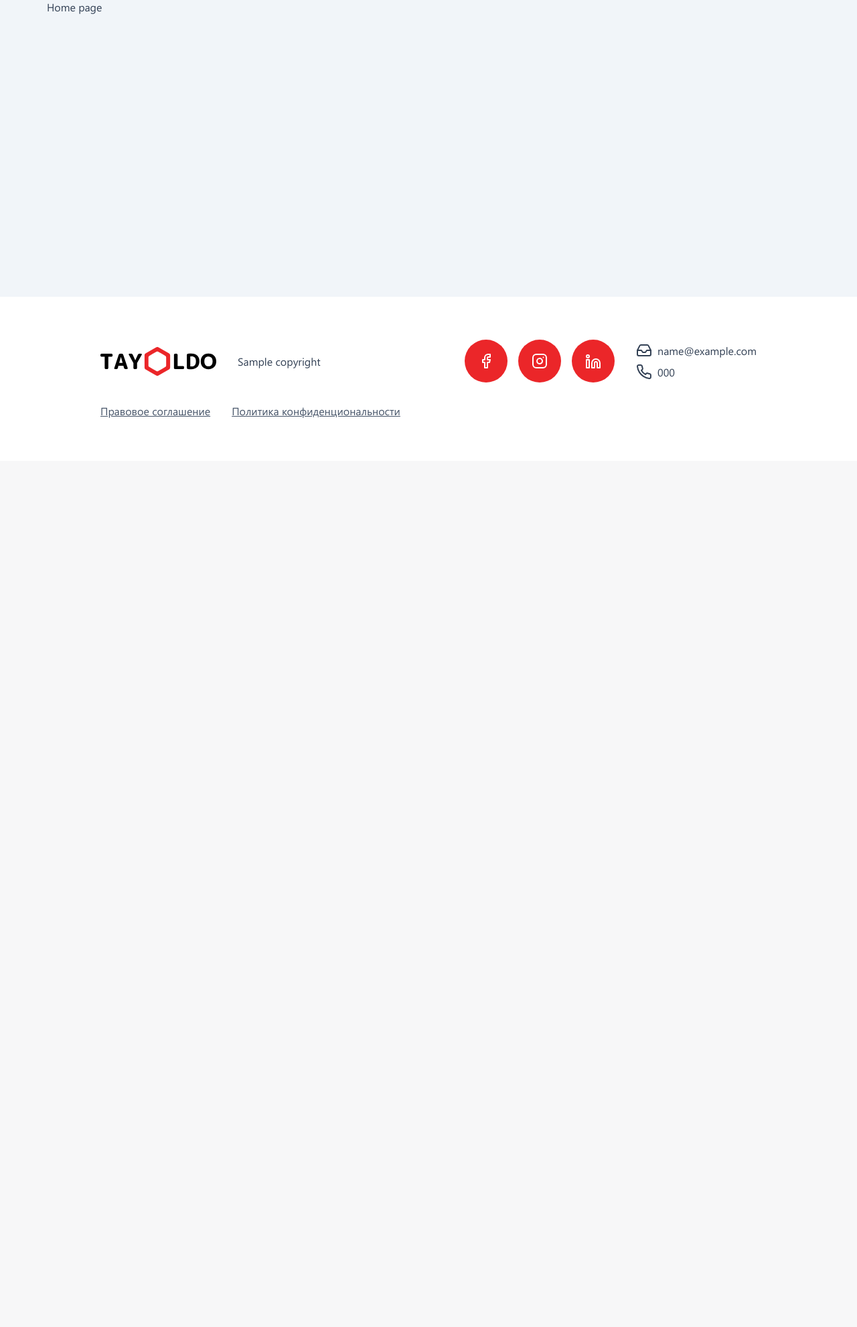
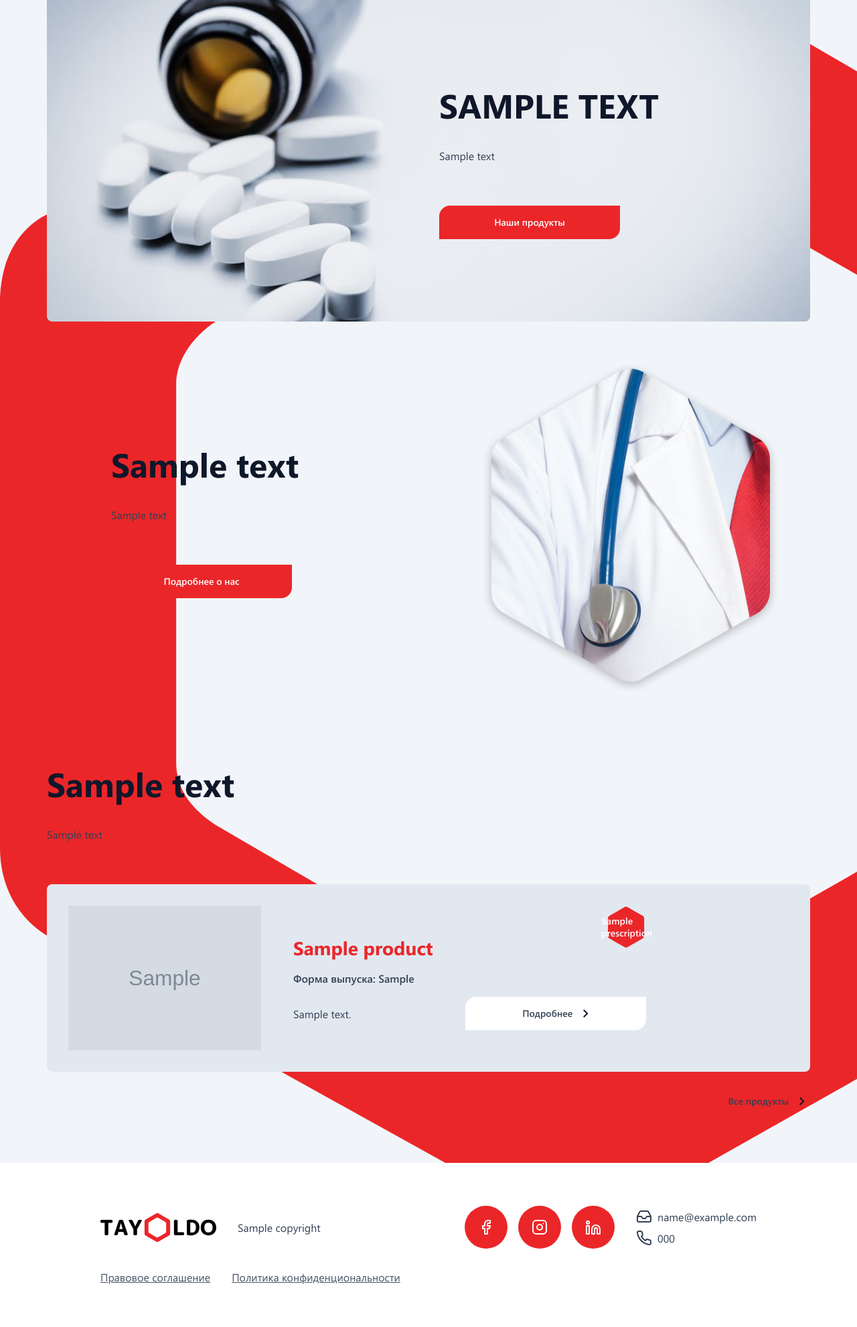
Before and after one commit to kafyar2022/tayoldo, a Laravel app: template resources/views/pages/home.blade.php in a window 1280 px wide; the page is wider, and only the part inside the window is pictured. Shown: the part 112-2093 px from the top of that part at 67% size. Before the commit the page ends 736 px from the top of that part, so only its background shows below. Run offline with Laravel 8, Linux system fonts and the light colour scheme; the template is opened without the code that fills it: most values are stand-ins (such as "Sample title", 1, 10 or a date in 2020); grey boxes marked "Sample" are stand-in pictures; parts of the project's set-up code (start-up, migrations or seed data) failed here and were passed over.

Commit message:
Верстает главную страницу

```diff
--- a/app/Models/Text.php
+++ b/app/Models/Text.php
@@ -7,5 +7,5 @@ use Illuminate\Database\Eloquent\Model;
 
 class Text extends Model
 {
-    use HasFactory;
+  use HasFactory;
 }
--- a/composer.json
+++ b/composer.json
@@ -6,6 +6,7 @@
     "license": "MIT",
     "require": {
         "php": "^7.3|^8.0",
+        "cviebrock/eloquent-sluggable": "^8.0",
         "fruitcake/laravel-cors": "^2.0",
         "guzzlehttp/guzzle": "^7.0.1",
         "laravel/framework": "^8.75",
--- /dev/null
+++ b/config/sluggable.php
@@ -0,0 +1,158 @@
+<?php
+
+return [
+
+    /**
+     * What attributes do we use to build the slug?
+     * This can be a single field, like "name" which will build a slug from:
+     *
+     *     $model->name;
+     *
+     * Or it can be an array of fields, like ["name", "company"], which builds a slug from:
+     *
+     *     $model->name . ' ' . $model->company;
+     *
+     * If you've defined custom getters in your model, you can use those too,
+     * since Eloquent will call them when you request a custom attribute.
+     *
+     * Defaults to null, which uses the toString() method on your model.
+     */
+
+    'source' => null,
+
+    /**
+     * The maximum length of a generated slug.  Defaults to "null", which means
+     * no length restrictions are enforced.  Set it to a positive integer if you
+     * want to make sure your slugs aren't too long.
+     */
+
+    'maxLength' => null,
+
+    /**
+     * If you are setting a maximum length on your slugs, you may not want the
+     * truncated string to split a word in half.  The default setting of "true"
+     * will ensure this, e.g. with a maxLength of 12:
+     *
+     *   "my source string" -> "my-source"
+     *
+     * Setting it to "false" will simply truncate the generated slug at the
+     * desired length, e.g.:
+     *
+     *   "my source string" -> "my-source-st"
+     */
+
+    'maxLengthKeepWords' => true,
+
+    /**
+     * If left to "null", then use the cocur/slugify package to generate the slug
+     * (with the separator defined below).
+     *
+     * Set this to a closure that accepts two parameters (string and separator)
+     * to define a custom slugger.  e.g.:
+     *
+     *    'method' => function( $string, $sep ) {
+     *       return preg_replace('/[^a-z]+/i', $sep, $string);
+     *    },
+     *
+     * Otherwise, this will be treated as a callable to be used.  e.g.:
+     *
+     *    'method' => array('Str','slug'),
+     */
+
+    'method' => null,
+
+    /**
+     * Separator to use when generating slugs.  Defaults to a hyphen.
+     */
+
+    'separator' => '-',
+
+    /**
+     * Enforce uniqueness of slugs?  Defaults to true.
+     * If a generated slug already exists, an incremental numeric
+     * value will be appended to the end until a unique slug is found.  e.g.:
+     *
+     *     my-slug
+     *     my-slug-1
+     *     my-slug-2
+     */
+
+    'unique' => true,
+
+    /**
+     * If you are enforcing unique slugs, the default is to add an
+     * incremental value to the end of the base slug.  Alternatively, you
+     * can change this value to a closure that accepts three parameters:
+     * the base slug, the separator, and a Collection of the other
+     * "similar" slugs.  The closure should return the new unique
+     * suffix to append to the slug.
+     */
+
+    'uniqueSuffix' => null,
+
+    /**
+     * What is the first suffix to add to a slug to make it unique?
+     * For the default method of adding incremental integers, we start
+     * counting at 2, so the list of slugs would be, e.g.:
+     *
+     *   - my-post
+     *   - my-post-2
+     *   - my-post-3
+     */
+    'firstUniqueSuffix' => 2,
+
+    /**
+     * Should we include the trashed items when generating a unique slug?
+     * This only applies if the softDelete property is set for the Eloquent model.
+     * If set to "false", then a new slug could duplicate one that exists on a trashed model.
+     * If set to "true", then uniqueness is enforced across trashed and existing models.
+     */
+
+    'includeTrashed' => false,
+
+    /**
+     * An array of slug names that can never be used for this model,
+     * e.g. to prevent collisions with existing routes or controller methods, etc..
+     * Defaults to null (i.e. no reserved names).
+     * Can be a static array, e.g.:
+     *
+     *    'reserved' => array('add', 'delete'),
+     *
+     * or a closure that returns an array of reserved names.
+     * If using a closure, it will accept one parameter: the model itself, and should
+     * return an array of reserved names, or null. e.g.
+     *
+     *    'reserved' => function( Model $model) {
+     *      return $model->some_method_that_returns_an_array();
+     *    }
+     *
+     * In the case of a slug that gets generated with one of these reserved names,
+     * we will do:
+     *
+     *    $slug .= $separator + "1"
+     *
+     * and continue from there.
+     */
+
+    'reserved' => null,
+
+    /**
+     * Whether to update the slug value when a model is being
+     * re-saved (i.e. already exists).  Defaults to false, which
+     * means slugs are not updated.
+     *
+     * Be careful! If you are using slugs to generate URLs, then
+     * updating your slug automatically might change your URLs which
+     * is probably not a good idea from an SEO point of view.
+     * Only set this to true if you understand the possible consequences.
+     */
+
+    'onUpdate' => false,
+
+    /**
+     * If the default slug engine of cocur/slugify is used, this array of
+     * configuration options will be used when instantiating the engine.
+     */
+    'slugEngineOptions' => [],
+
+];
--- a/database/seeders/DatabaseSeeder.php
+++ b/database/seeders/DatabaseSeeder.php
@@ -15,6 +15,7 @@ class DatabaseSeeder extends Seeder
   {
     $this->call([
       TextSeeder::class,
+      ProductSeeder::class,
     ]);
   }
 }
--- a/public/css/style.css
+++ b/public/css/style.css
@@ -38,6 +38,7 @@
   grid-template-rows: min-content 1fr min-content;
   align-content: start;
   background-color: #F1F5F9;
+  overflow-x: clip;
 }
 
 .visually-hidden {
@@ -95,6 +96,32 @@
   background-repeat: no-repeat;
   background-position: center;
   margin-left: 16px;
+}
+
+.title {
+  margin-top: 64px;
+  margin-bottom: 32px;
+  font-weight: 700;
+  font-size: 50px;
+  line-height: 67px;
+  color: #0F172A;
+  white-space: pre-wrap;
+  max-width: 656px;
+}
+
+
+.txt {
+  margin: 0;
+  font-size: 16px;
+  line-height: 21px;
+  font-size: 400;
+  color: #334155;
+  white-space: pre-wrap;
+}
+
+.subtitle {
+  margin-bottom: 64px;
+  max-width: 656px;
 }
 
 .header {
@@ -238,3 +265,172 @@
   color: #475569;
   margin-right: 32px;
 }
+
+.vitrin {
+  padding: 80px 90px;
+  display: flex;
+  justify-content: flex-end;
+  align-items: center;
+  border-radius: 0px 0px 8px 8px;
+  min-height: 480px;
+  margin-bottom: 64px;
+}
+
+.vitrin__inner {
+  width: 464px;
+}
+
+.home__vitrin {
+  background-image: url("../img/vitrin-bg.jpg");
+  background-size: cover;
+}
+
+.vitrin__title {
+  text-transform: uppercase;
+  margin-top: 0;
+}
+
+.page-body svg {
+  position: absolute;
+  z-index: -1;
+}
+
+.page-body.home svg {
+  top: -416px;
+  left: calc(50% + 16px);
+}
+
+.mission {
+  margin-top: 64px;
+  margin-bottom: 128px;
+  min-height: 464px;
+  position: relative;
+  padding-left: 96px;
+  display: flex;
+  align-items: center;
+}
+
+.mission__inner {
+  max-width: 456px;
+}
+
+.mission__title {
+  margin-top: 0;
+}
+
+.mission::after {
+  content: "";
+  display: block;
+  width: 440px;
+  height: 488px;
+  position: absolute;
+  right: 48px;
+  top: 0;
+  background-repeat: no-repeat;
+  background-position: center;
+  background-image: url("../img/mission-bg.png");
+}
+
+.product-card {
+  display: flex;
+  padding: 32px;
+  background: #E2E8F0;
+  border-radius: 8px;
+  height: 280px;
+  margin-bottom: 32px;
+}
+
+.product-card__left {
+  margin-right: 48px;
+  min-width: 216px;
+  height: 216px;
+}
+
+.product-card__img {
+  display: block;
+  width: 100%;
+  height: 100%;
+}
+
+.product-card__middle {
+  margin-right: 48px;
+  align-self: center;
+}
+
+.product-card__title {
+  font-weight: 700;
+  font-size: 28px;
+  line-height: 38px;
+  margin-top: 0;
+  color: #EB2629;
+  margin-bottom: 16px;
+}
+
+.product-card__release-form {
+  margin-top: 0;
+  font-weight: 600;
+  margin-bottom: 32px;
+}
+
+.product-card__release-form {
+  margin-top: 0;
+  font-weight: 600;
+  margin-bottom: 32px;
+}
+
+.product-card__description {
+  overflow: hidden;
+  text-overflow: ellipsis;
+  display: -webkit-box;
+  -webkit-line-clamp: 3;
+  -webkit-box-orient: vertical;
+}
+
+.product-card__prescription {
+  margin: 0;
+  width: 57px;
+  height: 64px;
+  margin-left: auto;
+  margin-bottom: 72px;
+  color: #fff;
+  font-weight: 600;
+  line-height: 18px;
+  font-size: 14px;
+  display: flex;
+  align-items: center;
+  justify-content: center;
+  background-position: center;
+  background-repeat: no-repeat;
+  background-image: url("../img/hexagon.svg");
+  background-size: cover;
+}
+
+.our-production {
+  margin-bottom: 80px;
+}
+
+.our-production__link {
+  display: flex;
+  align-items: center;
+  text-decoration: none;
+  font-weight: 600;
+  font-size: 14px;
+  line-height: 18px;
+  margin-left: auto;
+}
+
+.our-production__link-wrap {
+  display: flex;
+  justify-content: flex-end;
+}
+
+.our-production__link::after {
+  content: "";
+  display: block;
+  width: 24px;
+  height: 24px;
+  background-image: url("../img/more.svg");
+  background-position: center;
+  background-repeat: no-repeat;
+  margin-left: 8px;
+}
--- /dev/null
+++ b/resources/views/components/product-card.blade.php
@@ -0,0 +1,19 @@
+@props(['product'])
+
+<article class="product-card">
+  <div class="product-card__left">
+    <img class="product-card__img" src="{{ asset('files/products/img/' . $product->img) }}" alt="{{ $product->title }}" width="216" height="216">
+  </div>
+
+  <div class="product-card__middle">
+    <h3 class="product-card__title">{{ $product->title }}</h3>
+
+    <p class="product-card__release-form">Форма выпуска: {{ $product->release_form }}</p>
+    <p class="txt product-card__description">{{ $product->description }}</p>
+  </div>
+
+  <div class="product-card__right">
+    <p class="product-card__prescription">{{ $product->prescription }}</p>
+    <a class="btn btn--light" href="{{ route('products.show', $product->slug) }}">Подробнее</a>
+  </div>
+</article>
--- a/resources/views/layouts/master.blade.php
+++ b/resources/views/layouts/master.blade.php
@@ -19,7 +19,10 @@
   <link rel="manifest" href="{{ asset('manifest.webmanifest') }}">
 </head>
 
-<body class="page-body">
+<body class="page-body {{ $route }}">
+  <svg width="1725" height="1937" fill="none" xmlns="http://www.w3.org/2000/svg">
+    <path fill-rule="evenodd" clip-rule="evenodd" d="m941.44 21.83 350.85 203.74 356.69 203.74C1695.76 452.6 1725 505 1725 563.2v814.97c0 52.39-29.24 104.78-76.02 133.88l-356.69 203.74-350.85 197.93-5.85 5.82h-5.84v5.82h-11.7l-5.85 5.82h-17.54v5.82h-64.32l-5.85-5.82h-17.54v-5.82h-11.7v-5.82h-11.69v-5.82l-356.7-197.93-350.84-203.74C23.39 1482.95 0 1430.56 0 1378.17V563.2c0-58.21 23.39-110.6 76.02-133.89l350.84-203.74 356.7-203.74c46.78-29.1 105.25-29.1 157.88 0ZM684.15 1552.8l122.8 69.86h5.85l5.84 5.82h11.7v5.82h64.32v-5.82h11.7v-5.82h5.84l122.8-69.86 122.8-69.85 245.59-139.71c35.08-23.29 52.63-52.39 52.63-93.14V685.45c0-34.93-17.55-69.86-52.63-93.14L1157.8 452.6 912.2 312.89h-5.84v-5.82h-11.7l-5.85-5.82H830.34v5.82h-11.7v5.82h-11.69l-245.6 139.7-239.74 139.72c-35.09 23.28-58.47 58.2-58.47 93.14V1250.1c0 40.75 23.38 69.85 58.47 93.14l239.75 139.71 122.8 69.85Z" fill="#EB2629" />
+  </svg>
   @include('layouts.header')
 
   @yield('content')
--- a/resources/views/pages/home.blade.php
+++ b/resources/views/pages/home.blade.php
@@ -3,7 +3,36 @@
 @section('title', 'Главная | Tayoldo')
 
 @section('content')
-  <main class="content">
-    <div class="container">Home page</div>
+  <main class="container content">
+    <div class="vitrin home__vitrin">
+      <div class="vitrin__inner">
+        <h1 class="title vitrin__title">{{ $data['texts']['home-vitrin-title'] }}</h1>
+        <p class="txt subtitle">{{ $data['texts']['home-vitrin-subtitle'] }}</p>
+
+        <a class="btn vitrin__btn" href="{{ route('products') }}">Наши продукты</a>
+      </div>
+    </div>
+
+    <section class="mission">
+      <div class="mission__inner">
+        <h2 class="title mission__title">{{ $data['texts']['home-mission-title'] }}</h2>
+        <p class="txt subtitle">{{ $data['texts']['home-mission-subtitle'] }}</p>
+
+        <a class="btn mission__btn" href="{{ route('about') }}">Подробнее о нас</a>
+      </div>
+    </section>
+
+    <section class="our-production">
+      <h2 class="title">{{ $data['texts']['home-production-title'] }}</h2>
+      <p class="txt subtitle">{{ $data['texts']['home-production-subtitle'] }}</p>
+
+      @foreach ($data['products'] as $product)
+        <x-product-card :product="$product" />
+      @endforeach
+
+      <div class="our-production__link-wrap">
+        <a class="our-production__link" href="{{ route('products') }}">Все продукты</a>
+      </div>
+    </section>
   </main>
 @endsection
--- a/routes/web.php
+++ b/routes/web.php
@@ -20,4 +20,5 @@ use Illuminate\Support\Facades\Route;
 Route::get('/', [HomeController::class, 'index'])->name('home');
 Route::get('/about', [AboutController::class, 'index'])->name('about');
 Route::get('/products', [ProductController::class, 'index'])->name('products');
+Route::get('/products/{slug}', [ProductController::class, 'show'])->name('products.show');
 Route::get('/contacts', [ContactsController::class, 'index'])->name('contacts');
```
Also changed, not shown: app/Http/Controllers/HomeController.php (+14 -0 lines), app/Http/Controllers/ProductController.php (+10 -0 lines), app/Models/Product.php (added, +23 -0 lines), database/seeders/ProductSeeder.php (added, +29 -0 lines), database/seeders/TextSeeder.php (+39 -0 lines), database/migrations/2022_06_20_100010_create_products_table.php (added), public/files/products/img/product.png (added), public/img/mission-bg.png (added), public/img/vitrin-bg.jpg (added), 1 other file.
